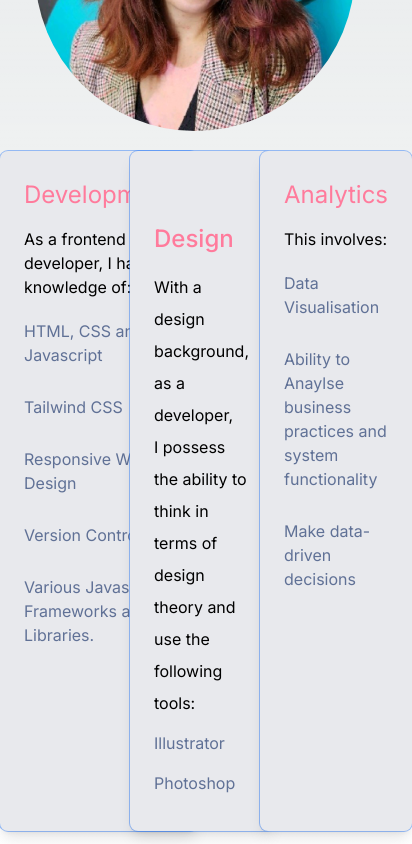
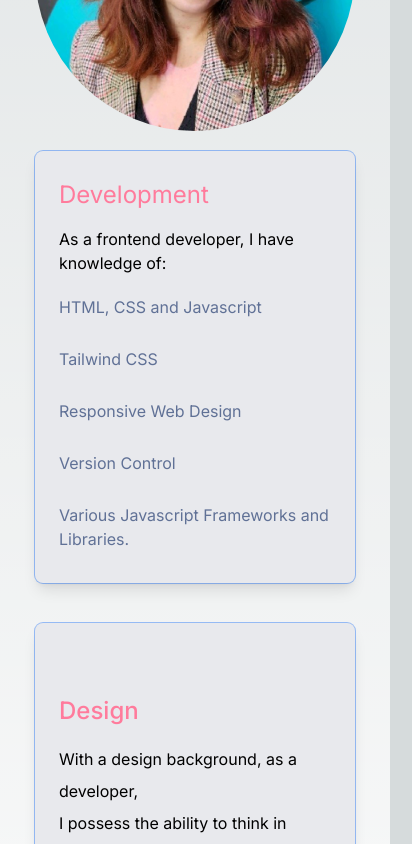
Before and after one commit to Efury1/myportfolio, a Next.js app: page / in a window 390 px wide. Shown: the part 960-1804 px from the top of the page, 412 px wide, since content can reach past the window. Built offline with nearby package versions, Linux system fonts and the light colour scheme.

Commit message:
Add responsive design

```diff
--- a/src/app/page.tsx
+++ b/src/app/page.tsx
@@ -35,8 +35,8 @@ export default function Home() {
           </div>
           </section>
         <section>
-        <div className="columns-3 md:columns-3 grid grid-cols-3 ">
-          <div className="group block max-w-xs mx-auto rounded-lg p-6 bg-white ring-1 ring-slate-900/5 shadow-lg space-y-3 hover:bg-sky-500 hover:ring-sky-500 pd-5 my-5">
+        <div className="columns-1 md:columns-1 grid grid-cols-1 sm:grid-cols-3">
+          <div className="group block max-w-xs mx-auto rounded-lg p-6 bg-white ring-1 ring-slate-900/5 shadow-lg space-y-3 hover:bg-sky-500 hover:ring-sky-500 pd-5 my-5  ">
                 <h3 className="text-2xl py-1 text-pink">Development</h3>
                 <p className="text-black">As a frontend developer, I have knowledge of: </p>
                   <h4 className="py-2 text-blue">HTML, CSS and  Javascript</h4>
```
